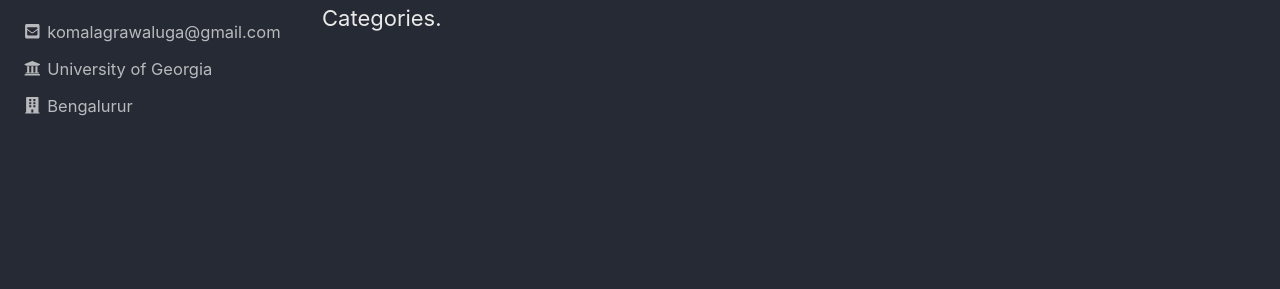
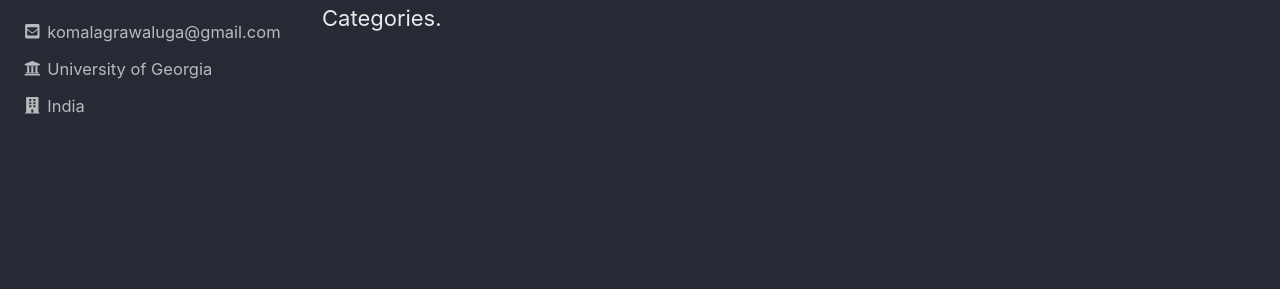
Before and after one commit to komala033/komala033.github.io, a Jekyll site: the page built from index.md, in a window 1280 px wide. Shown: the part 429-718 px from the top of the page. Built offline with Jekyll 4.4.1, drawn with Linux system fonts in a browser that asks for light colours; nearby versions of some CDN libraries.

Commit message:
Update _config.yml

```diff
--- a/_config.yml
+++ b/_config.yml
@@ -132,7 +132,7 @@ author:
   youtube          : # "https://youtube.com/c/MichaelRoseDesign"
   affiliation      : "University of Georgia"
   affiliationurl   : "http://www.math.uga.edu/"
-  worklocation     : "Bengalurur"
+  worklocation     : "India"
   workmap          : "https://goo.gl/pioTxT"
 
 # Reading Files
```
